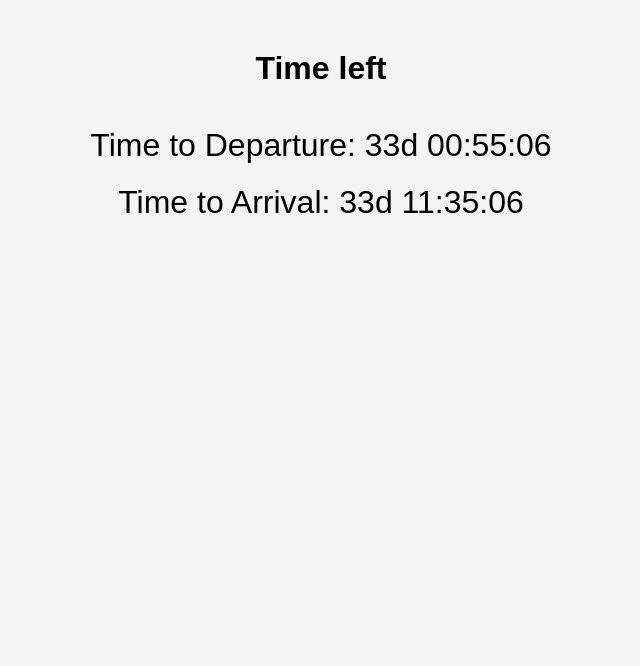
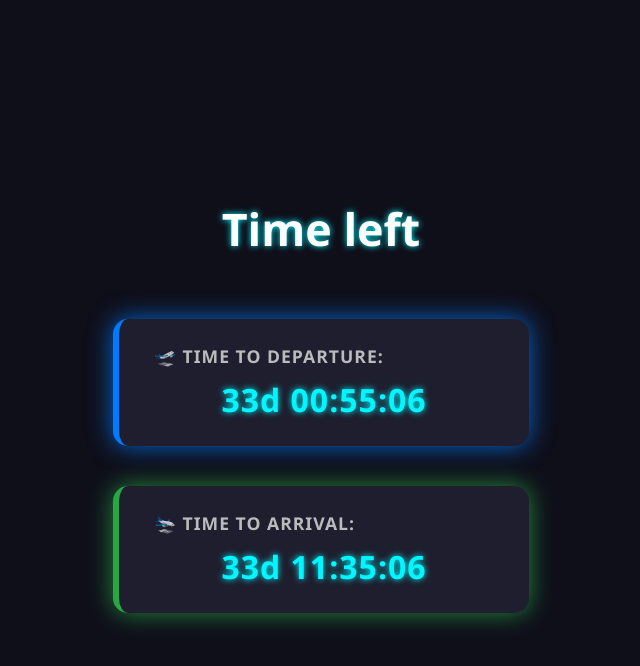
Before and after one commit to nullpointer-tech/test-page, a plain HTML site: page index.html in a window 1280 px wide. Shown: the whole page, without its empty margins (319-959 px from the left). Drawn offline with Linux system fonts and the light colour scheme.

Commit message:
Update index.html

```diff
--- a/index.html
+++ b/index.html
@@ -5,20 +5,90 @@
   <meta name="viewport" content="width=device-width, initial-scale=1.0"/>
   <title>Countdown Timers</title>
 <style>
+  @keyframes fadeIn {
+    0% { opacity: 0; transform: translateY(-10px); }
+    100% { opacity: 1; transform: translateY(0); }
+  }
+
+  @keyframes pulseGlowBlue {
+    0% { box-shadow: 0 0 10px rgba(0, 123, 255, 0.3); }
+    50% { box-shadow: 0 0 25px rgba(0, 123, 255, 0.8); }
+    100% { box-shadow: 0 0 10px rgba(0, 123, 255, 0.3); }
+  }
+
+  @keyframes pulseGlowGreen {
+    0% { box-shadow: 0 0 10px rgba(40, 167, 69, 0.3); }
+    50% { box-shadow: 0 0 25px rgba(40, 167, 69, 0.8); }
+    100% { box-shadow: 0 0 10px rgba(40, 167, 69, 0.3); }
+  }
+
   body {
-      font-family: Arial, sans-serif;
-      text-align: center;
-      margin-top: 50px;
-      background-color: #f4f4f4;
+    font-family: 'Segoe UI', Tahoma, Geneva, Verdana, sans-serif;
+    background: #0f0f1a;
+    color: #e0e0e0;
+    margin: 0;
+    padding: 0;
+    display: flex;
+    flex-direction: column;
+    align-items: center;
+    justify-content: center;
+    min-height: 100vh;
   }
+
   h1 {
+    font-size: 2.8em;
+    color: #ffffff;
     margin-bottom: 40px;
+    text-shadow: 0 0 6px #00f7ff;
+    animation: fadeIn 1s ease-out;
   }
+
   .timer {
+    background: #1e1e2f;
+    padding: 25px 35px;
+    margin: 20px;
+    border-radius: 15px;
+    min-width: 340px;
+    animation: fadeIn 1s ease-out;
+    transition: transform 0.3s ease;
+  }
+
+  .timer:hover {
+    transform: scale(1.05);
+  }
+
+  .label {
+    font-size: 1.1em;
+    font-weight: bold;
+    color: #bbb;
+    margin-bottom: 10px;
+    text-transform: uppercase;
+    letter-spacing: 1px;
+  }
+
+  .time-value {
     font-size: 2em;
-      margin: 20px;
+    font-weight: bold;
+    letter-spacing: 1px;
+    display: flex;
+    justify-content: center;
+    gap: 8px;
+    color: #00f7ff;
+    text-shadow: 0 0 6px #00f7ff;
+  }
+
+  #departure-timer {
+    border-left: 6px solid #007BFF;
+    animation: pulseGlowBlue 2s infinite ease-in-out;
+  }
+
+  #arrival-timer {
+    border-left: 6px solid #28A745;
+    animation: pulseGlowGreen 2s infinite ease-in-out;
   }
 </style>
+
+
 </head>
 <body>
   <h1>Time left</h1>
@@ -56,15 +126,18 @@
       const dep = getTimeRemaining(departureTime);
       const arr = getTimeRemaining(arrivalTime);
 
-      document.getElementById("departure-timer").textContent =
+      document.getElementById("departure-timer").innerHTML =
   dep.total > 0
-          ? `Time to Departure: ${dep.days}d ${dep.hours}:${dep.minutes}:${dep.seconds}`
-          : "Departed";
+    ? `<div class="label">🛫 Time to Departure:</div>
+       <div class="time-value">${dep.days}d ${dep.hours}:${dep.minutes}:${dep.seconds}</div>`
+    : `<div class="label">🛫 Departure:</div><div class="time-value">✅ Departed</div>`;
 
-      document.getElementById("arrival-timer").textContent =
+document.getElementById("arrival-timer").innerHTML =
   arr.total > 0
-          ? `Time to Arrival: ${arr.days}d ${arr.hours}:${arr.minutes}:${arr.seconds}`
-          : "Arrived";
+    ? `<div class="label">🛬 Time to Arrival:</div>
+       <div class="time-value">${arr.days}d ${arr.hours}:${arr.minutes}:${arr.seconds}</div>`
+    : `<div class="label">🛬 Arrival:</div><div class="time-value">✅ Arrived</div>`;
+
     }
 
     setInterval(updateTimers, 1000);
```
Lines whose indentation alone changed are shown as unchanged.
